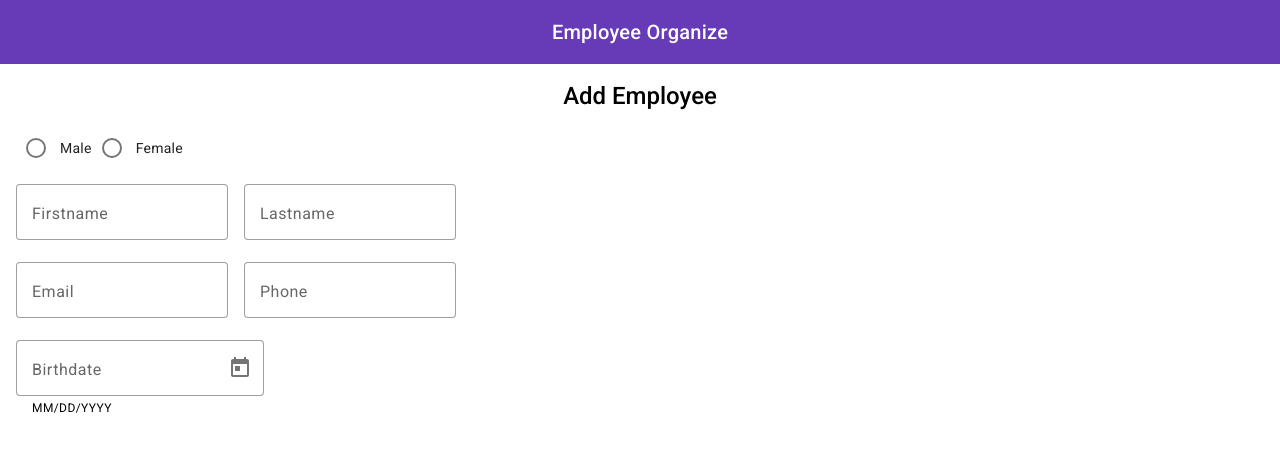
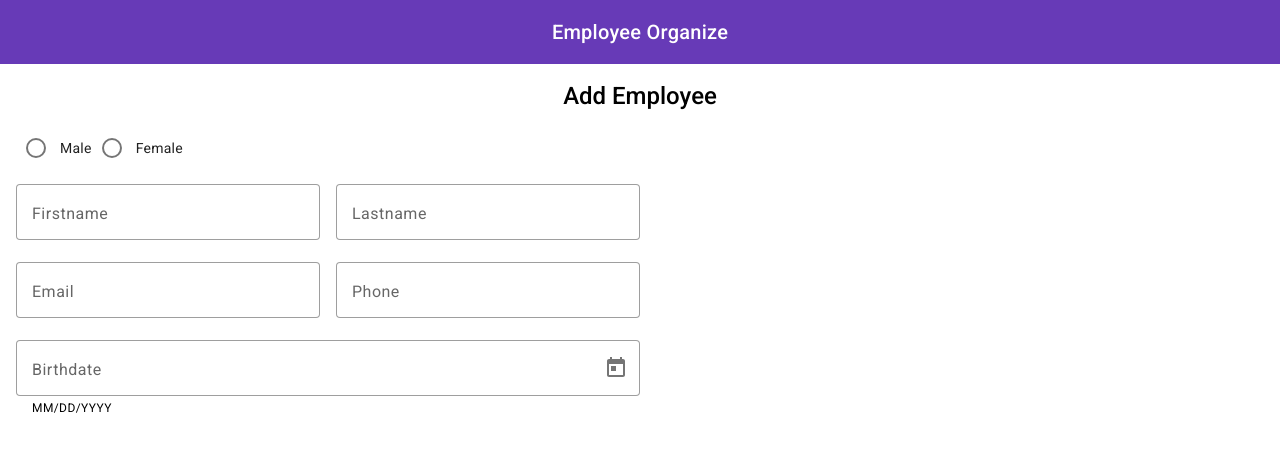
Before and after one commit to laska-adief/employee-organize, an Angular app: page /employee/form in a window 1280 px wide. Shown: the top 452 px of the page. Built offline with nearby package versions, Linux system fonts and the light colour scheme; sample sign-in values are in the browser's storage.

Commit message:
[Employee Organize] add styling form fields to have flex 1

```diff
--- a/src/app/pages/employee/employee-form/employee-form.component.scss
+++ b/src/app/pages/employee/employee-form/employee-form.component.scss
@@ -14,6 +14,10 @@ section {
     display: flex;
     align-items: center;
     gap: 1rem;
+    mat-radio-group,
+    mat-form-field {
+      flex: 1;
+    }
   }
 
   .field-gender {
```
